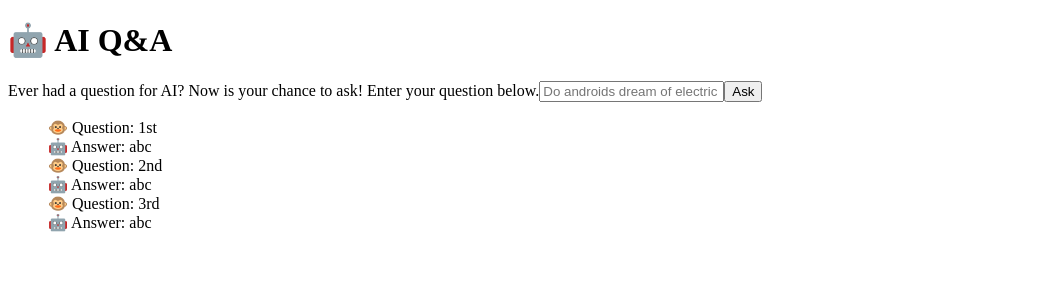
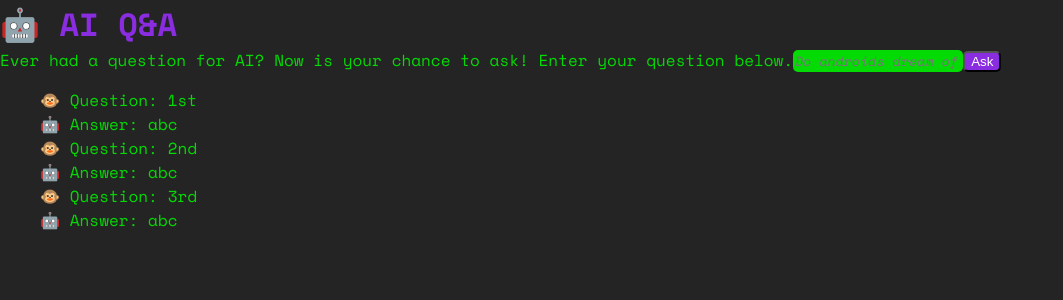
Before and after one commit to rmoss08/rmoss08.github.io, a React (Create React App) app: page / in a window 1280 px wide. Shown: the top 300 px of the page, without its empty margins (0-1063 px from the left). Built offline with nearby package versions, Linux system fonts and the light colour scheme.

Commit message:
style: creates global styles thorugh index.css

```diff
--- /dev/null
+++ b/src/index.css
@@ -0,0 +1,43 @@
+@import url('https://fonts.googleapis.com/css2?family=Space+Mono:ital,wght@0,400;0,700;1,400;1,700&display=swap');
+* {
+  box-sizing: border-box;
+}
+
+body {
+    background-color: rgb(37, 36, 36);
+  font-family: 'Space Mono', serif;
+  color: rgb(4, 218, 4);
+  overflow-x: hidden;
+  height: auto;
+  margin: 0;
+}
+
+h1,
+h2,
+h3,
+h4,
+h5,
+h6 {
+    color: rgb(138, 45, 224);
+    font-weight: 700;
+    margin: 0;
+}
+
+button {
+    background-color: rgb(138, 45, 224);
+    border-radius: 5px;
+    color: white;
+}
+
+button:hover {
+    border: 1px solid rgb(4, 218, 4);
+}
+
+input {
+    background-color: rgb(4, 218, 4);
+    border: none;
+    border-radius: 5px;
+    font-family: 'Space Mono', serif;
+    font-style: italic;
+    color: black;
+}
--- a/src/index.js
+++ b/src/index.js
@@ -1,6 +1,7 @@
 import React from 'react';
 import ReactDOM from 'react-dom';
 import App from './App';
+import './index.css';
 
 ReactDOM.render(
   <React.StrictMode>
```
